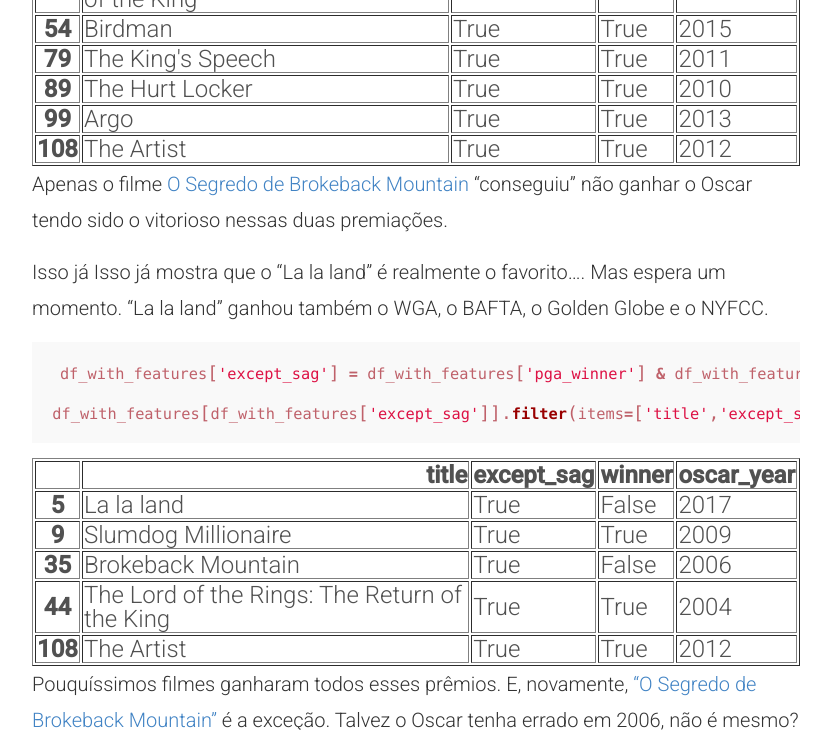
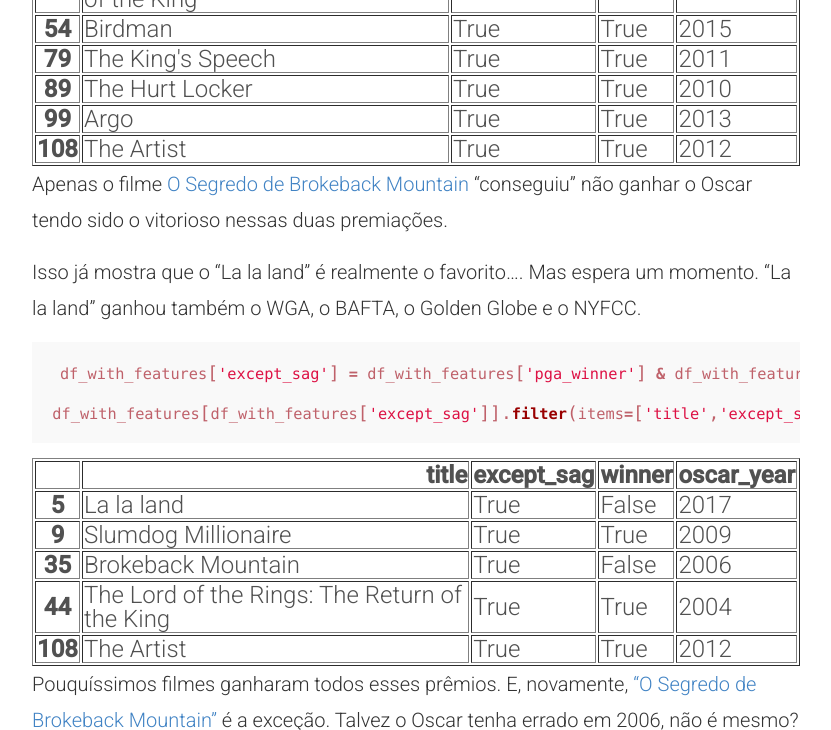
Before and after one commit to hekima/hekima.github.io, a Jekyll site: the page built from _posts/2017-02-21-oscar-winner.md, in a window 1280 px wide and 900 px high, scrolled down 10179 px, cut to the strip 0-730 px from the top of the window. Shown: the whole strip, without its empty margins (224-1055 px from the left). Built offline with Jekyll 4.4.1, drawn with Linux system fonts in a browser that asks for light colours; Markdown is read by kramdown in place of the engine named in the settings; comment, search, counter and statistics services are not loaded; some of the changed text lies outside the part shown.

Commit message:
Corrigindo errinhos no texto

````diff
--- a/_posts/2017-02-21-oscar-winner.md
+++ b/_posts/2017-02-21-oscar-winner.md
@@ -381,7 +381,7 @@ df_with_features[df_with_features['pga_and_dga']].filter(items=['title','pga_and
 
 Apenas o filme  <a href="https://www.rottentomatoes.com/m/brokeback_mountain" target="_blank">O Segredo de Brokeback Mountain</a> "conseguiu" não ganhar o Oscar tendo sido o vitorioso nessas duas premiações.
 
-Isso já Isso já mostra que o “La la land” é realmente o favorito…. Mas espera um momento. “La la land” ganhou também o WGA, o BAFTA, o Golden Globe e o NYFCC.
+Isso já mostra que o “La la land” é realmente o favorito…. Mas espera um momento. “La la land” ganhou também o WGA, o BAFTA, o Golden Globe e o NYFCC.
 
 
 ```python
````
Also changed, not shown: other parts of _posts/2017-02-21-oscar-winner.md (+1 -1 lines).
